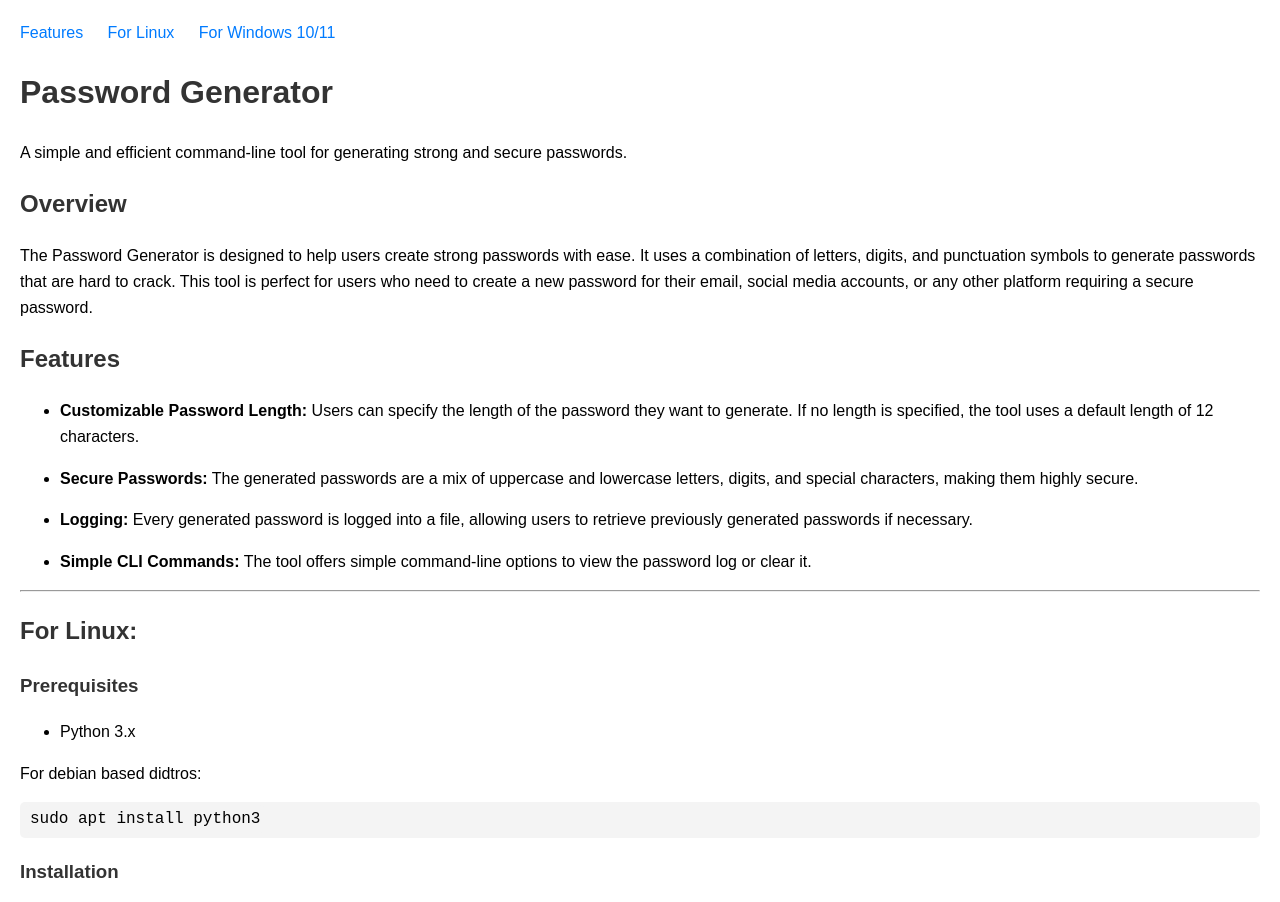
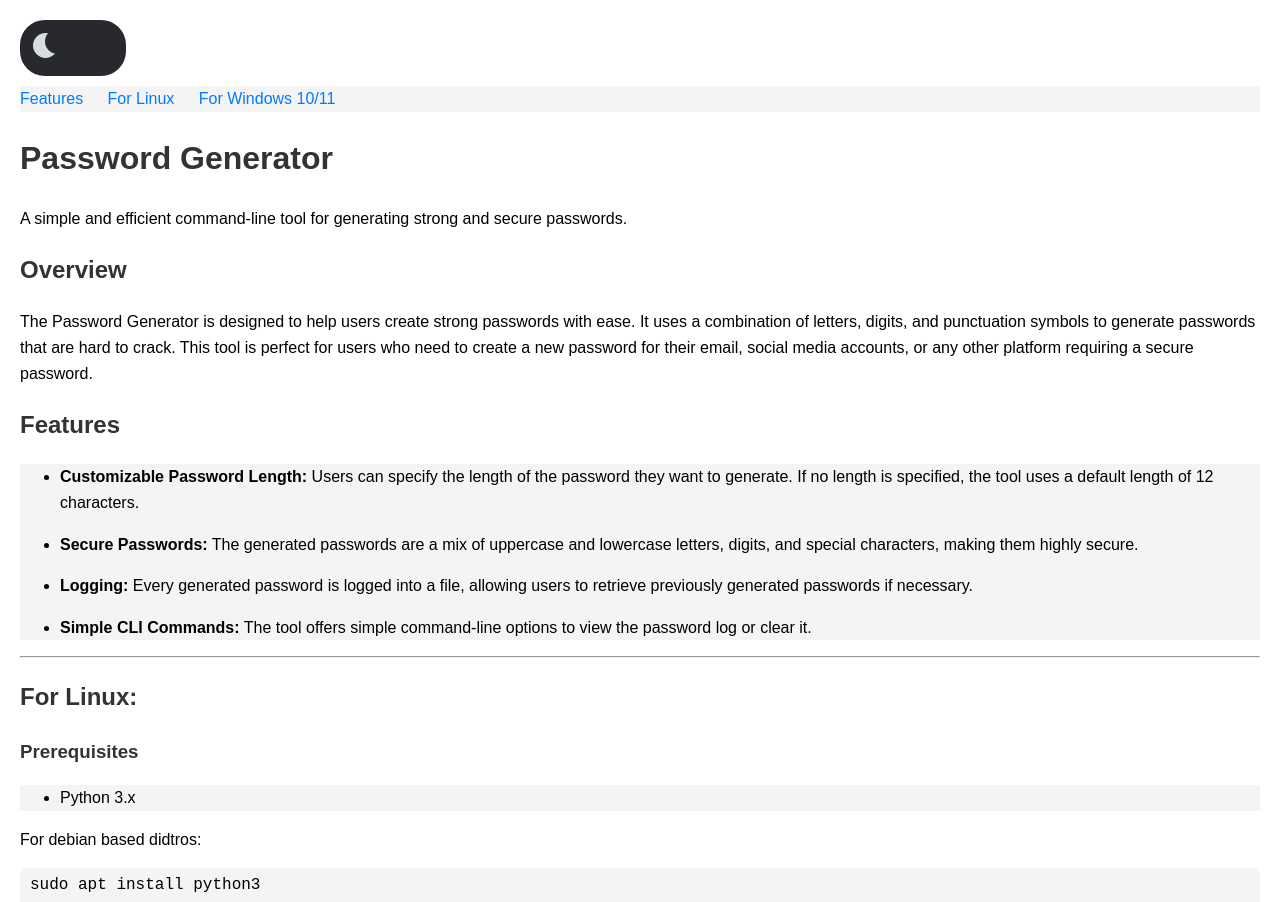
Before and after one commit to anlaki-py/pass-gen, a plain HTML site: page index.html in a window 1280 px wide. Shown: the top 902 px of the page. Drawn offline with Linux system fonts and the light colour scheme.

Commit message:
Add files via upload

```diff
--- a/css/style.css
+++ b/css/style.css
@@ -55,3 +55,105 @@ th {
 td {
     text-align: left;
 }
+
+:root {
+    --background-color-light: #fff;
+    --text-color-light: #000;
+    --title-color-light: #333; /* Assuming #333 is your preferred title color in light mode */
+    --code-background-light: #f4f4f4; /* Light mode code background */
+
+    --background-color-dark: #28292c;
+    --text-color-dark: #d8dbe0;
+    --title-color-dark: #fff; /* White or any light color for titles in dark mode */
+    --code-background-dark: #333; /* Dark mode code background */
+}
+
+body.light-mode {
+    background-color: var(--background-color-light);
+    color: var(--text-color-light);
+}
+
+body.light-mode h1, body.light-mode h2, body.light-mode h3 { /* Add other heading tags as needed */
+    color: var(--title-color-light);
+}
+
+body.light-mode pre, body.light-mode code, body.light-mode td,body.light-mode tr, body.light-mode li, body.light-mode ul {
+    background-color: var(--code-background-light);
+    color: var(--text-color-light); /* Or any other color you prefer for code in light mode */
+}
+
+body.dark-mode {
+    background-color: var(--background-color-dark);
+    color: var(--text-color-dark);
+}
+
+body.dark-mode h1, body.dark-mode h2, body.dark-mode h3, body.dark-mode tr, body.dark-mode td, body.dark-mode li, body.dark-mode ul, body.dark-mode em, body.dark-mode tbody, body.dark-mode thead { /* Add other heading tags as needed */
+    color: var(--title-color-dark);
+}
+
+body.dark-mode pre, body.dark-mode code {
+    background-color: var(--code-background-dark);
+    color: var(--text-color-dark); /* Or any other color you prefer for code in dark mode */
+}
+
+.toggle-switch {
+  position: relative;
+  width: 100px;
+  height: 50px;
+  --light: #d8dbe0;
+  --dark: #28292c;
+  --link: rgb(27, 129, 112);
+  --link-hover: rgb(24, 94, 82);
+}
+
+.switch-label {
+  position: absolute;
+  width: 100%;
+  height: 50px;
+  background-color: var(--dark);
+  border-radius: 25px;
+  cursor: pointer;
+  border: 3px solid var(--dark);
+}
+
+.checkbox {
+  position: absolute;
+  display: none;
+}
+
+.slider {
+  position: absolute;
+  width: 100%;
+  height: 100%;
+  border-radius: 25px;
+  -webkit-transition: 0.3s;
+  transition: 0.3s;
+}
+
+.checkbox:checked ~ .slider {
+  background-color: var(--light);
+}
+
+.slider::before {
+  content: "";
+  position: absolute;
+  top: 10px;
+  left: 10px;
+  width: 25px;
+  height: 25px;
+  border-radius: 50%;
+  -webkit-box-shadow: inset 12px -4px 0px 0px var(--light);
+  box-shadow: inset 12px -4px 0px 0px var(--light);
+  background-color: var(--dark);
+  -webkit-transition: 0.3s;
+  transition: 0.3s;
+}
+
+.checkbox:checked ~ .slider::before {
+  -webkit-transform: translateX(50px);
+  -ms-transform: translateX(50px);
+  transform: translateX(50px);
+  background-color: var(--dark);
+  -webkit-box-shadow: none;
+  box-shadow: none;
+}
--- a/index.html
+++ b/index.html
@@ -5,7 +5,18 @@
     <meta name="viewport" content="width=device-width, initial-scale=1.0">
     <title>Password Generator</title>
     <link rel="stylesheet" href="css/style.css">
+	<script src="js/1.js"></script>
 </head>
+<body>
+<nav>
+    <!-- Toggle Switch -->
+    <div class="toggle-switch">
+      <label class="switch-label">
+        <input type="checkbox" class="checkbox">
+        <span class="slider"></span>
+      </label>
+    </div>
+</nav>
   <nav>
         <ul>
             <li><a href="#features">Features</a></li>
@@ -117,3 +128,4 @@ sudo apt install git -y
 </ul>
 <h2 id="license">License</h2>
 <p>None.</p>
+</body>
--- /dev/null
+++ b/js/1.js
@@ -0,0 +1,18 @@
+ document.addEventListener('DOMContentLoaded', function () {
+    const checkbox = document.querySelector('.checkbox');
+    // Check for saved 'darkMode' in localStorage
+    if (localStorage.getItem('darkMode') === 'true') {
+      document.body.classList.add('dark-mode');
+      checkbox.checked = true;
+    } else {
+      document.body.classList.add('light-mode');
+    }
+
+    checkbox.addEventListener('change', function() {
+      document.body.classList.toggle('dark-mode', this.checked);
+      document.body.classList.toggle('light-mode', !this.checked);
+
+      // Save the state in localStorage
+      localStorage.setItem('darkMode', this.checked);
+    });
+  });
```
Also changed, not shown: 1 other file.
